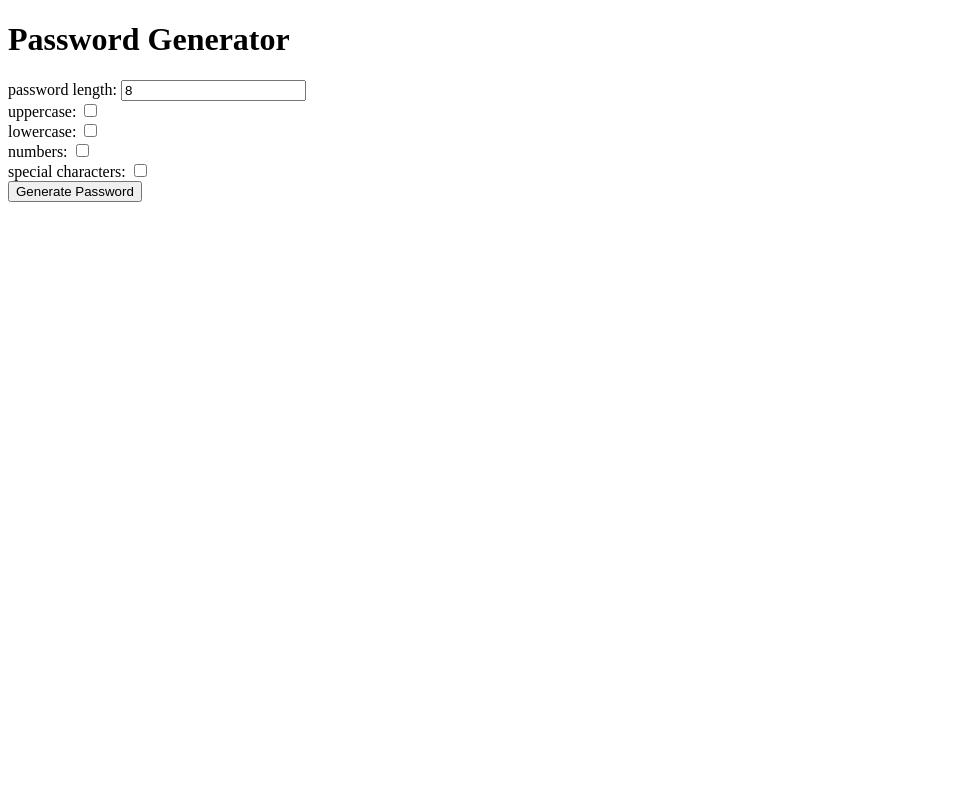
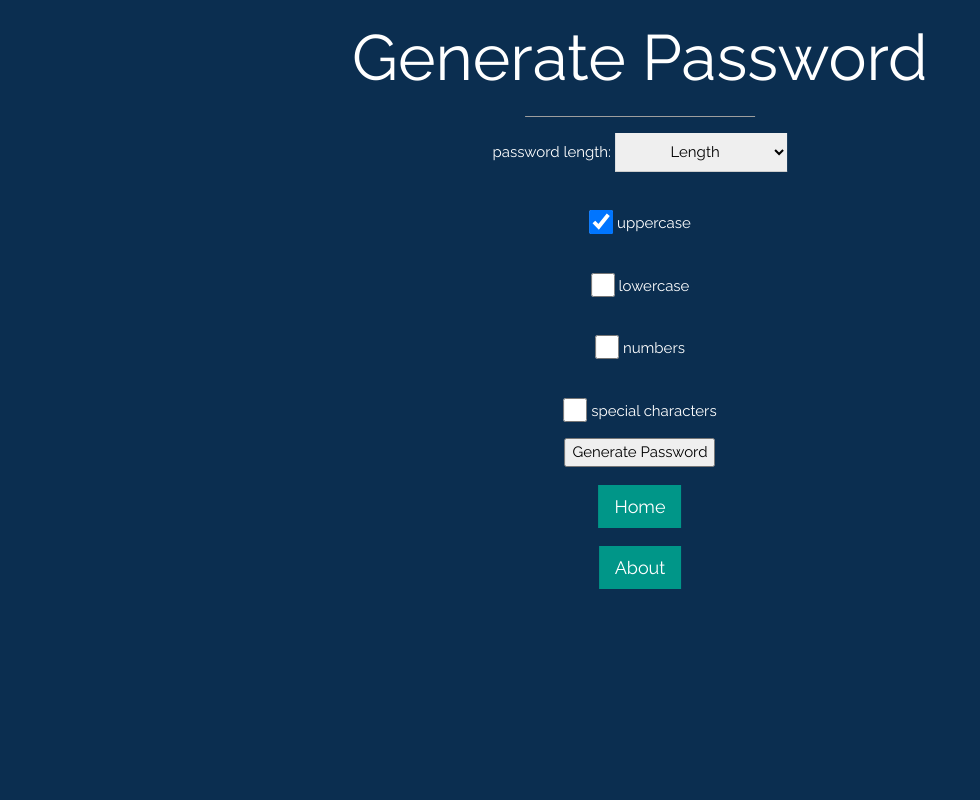
Before and after one commit to patelrudy/password-generator, a Django app: page /password-generator/ in a window 1280 px wide. Shown: the whole page, without its empty margins (0-980 px from the left). Run offline with Django 4.2, Linux system fonts and the light colour scheme.

Commit message:
generate password page

```diff
--- a/password_generator/generator/templates/generator/home.html
+++ b/password_generator/generator/templates/generator/home.html
@@ -31,7 +31,7 @@
 <body>
 
     <div class="bgimg w3-display-container w3-animate-opacity w3-text-white">
-        <div class="w3-display-middle">
+        <div class="w3-display-middle ">
             <h1 class="w3-jumbo w3-animate-top">Password Generator Tool</h1>
             <hr class="w3-border-grey" style="margin:auto;width:40%">
             <div class="w3-large w3-center">
--- a/password_generator/generator/templates/generator/password-generator.html
+++ b/password_generator/generator/templates/generator/password-generator.html
@@ -1,4 +1,4 @@
-<!doctype html>
+<!-- <!doctype html>
 <html lang="en">
   <head>
 
@@ -39,3 +39,104 @@
         </div>
   </body>
 </html>
+
+ -->
+<!DOCTYPE html>
+<html>
+
+<head>
+    <title>Home</title>
+    <meta charset="UTF-8">
+    <meta name="viewport" content="width=device-width, initial-scale=1">
+    <link rel="stylesheet" href="https://www.w3schools.com/w3css/4/w3.css">
+    <link rel="stylesheet" href="https://fonts.googleapis.com/css?family=Raleway">
+    <style>
+        body,
+        h1 {
+            font-family: "Raleway", sans-serif
+        }
+
+        body,
+        html {
+            height: 100%
+        }
+
+        .bgimg {
+            /* background-image: url("https://drive.google.com/file/d/14Tl3LB-rGglmf6KjChfU6XqkmaL51kzj/view"); */
+            background-color: rgb(11, 46, 80);
+            min-height: 100%;
+            background-position: center;
+            background-size: cover;
+        }
+    </style>
+</head>
+
+<body>
+
+    <div class="bgimg w3-display-container w3-animate-opacity w3-text-white">
+        <div class="w3-display-topmiddle">
+            <h1 class="w3-jumbo w3-animate-top"> Generate Password
+            </h1>
+            <hr class="w3-border-grey" style="margin:auto;width:40%">
+            <div class="w3-center">
+                <form method="post" action="{% url 'password' %}">
+                    <!-- <div class="w3-center w3-padding-16">
+                        <label class="w3-text-white" for="pass_size">password length:</label>
+                        <input class="w3-input" id="pass_size" type="text"
+                            style="width:10%; height:10%; text-align:center; display: inline-block;" value="8">
+                    </div> -->
+                    <div class="w3-padding-16">
+                        <label class="w3-text-white" for="pass_size"> password length:</label>
+                        <select class="w3-select" id="pass_size" name="pass_size" style="width:30%; height:10%; text-align:center; display: inline-block;">
+                            <option value="" disabled selected>Length</option>
+                            <option value="8">8</option>
+                            <option value="16">16</option>
+                            <option value="32">32</option>
+                        </select>
+                    </div>
+
+                    <div class="w3-center w3-padding-16">
+                        <input class="w3-check" type="checkbox" checked="checked" name="uppercase">
+                        <label for="uppercase">uppercase</label>
+                    </div>
+                    <div class="w3-center w3-padding-16">
+                        <input class="w3-padding-16 w3-check" type="checkbox" name="lowercase">
+                        <label for="lowercase">lowercase</label>
+                    </div>
+                    <div class="w3-center w3-padding-16">
+                        <input class="w3-check" type="checkbox" name="numbers">
+                        <label for="numbers">numbers</label>
+                    </div>
+                    <div class="w3-center w3-padding-16">
+                        <input class="w3-check" type="checkbox" name="specialChar">
+                        <label for="specialChar">special characters</label>
+                    </div>
+
+                    <input type="submit" value="Generate Password">
+
+                </form>
+            </div>
+
+            <div class="w3-large w3-center">
+                <p class="w3-padding-8">
+                <form action="{% url 'home' %}">
+                    <button class="w3-button w3-teal">
+                        Home
+                    </button>
+                </form>
+                </p>
+                <form action="{% url 'about' %}">
+                    <p class="w3-padding-5">
+                        <button class="w3-button w3-teal">
+                            About
+                        </button>
+                </form>
+                </p>
+
+            </div>
+        </div>
+    </div>
+
+</body>
+
+</html>
--- a/password_generator/generator/views.py
+++ b/password_generator/generator/views.py
@@ -1,4 +1,6 @@
 from django.shortcuts import render
+from django.views.decorators.csrf import csrf_exempt
+
 import random
 
 
@@ -9,7 +11,7 @@ def home(request):
 def password_generator(request):
     return render(request, 'generator/password-generator.html')
 
-
+@csrf_exempt
 def password(request):
     passW = generate_password(request)
     return render(request, 'generator/password.html', {'password': passW})
@@ -23,8 +25,8 @@ def generate_password(request):
 
     characters = list()
     print("hello world")
-    print(request.GET)
-    json = request.GET
+    print(request.POST)
+    json = request.POST
     flag = 'on'
     password_length = json['pass_size']
     if json.get('uppercase') == flag:
```
